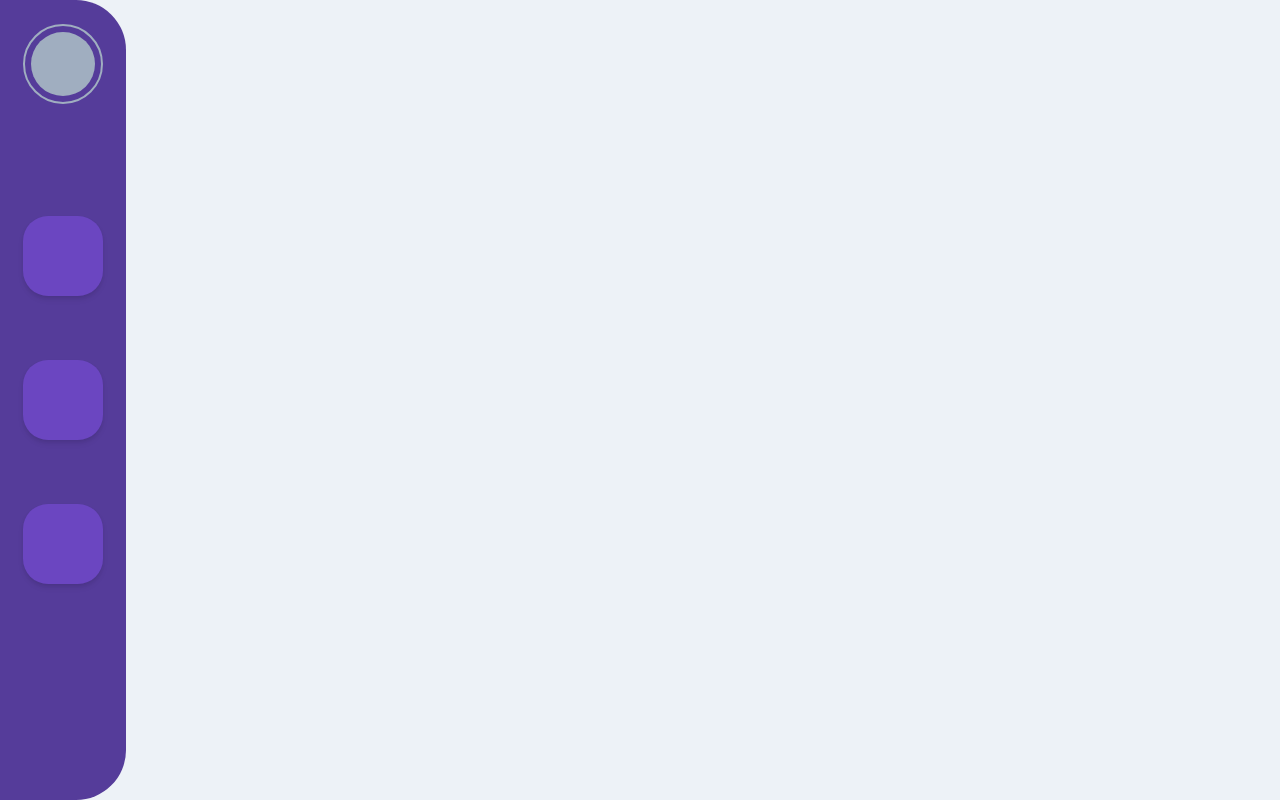
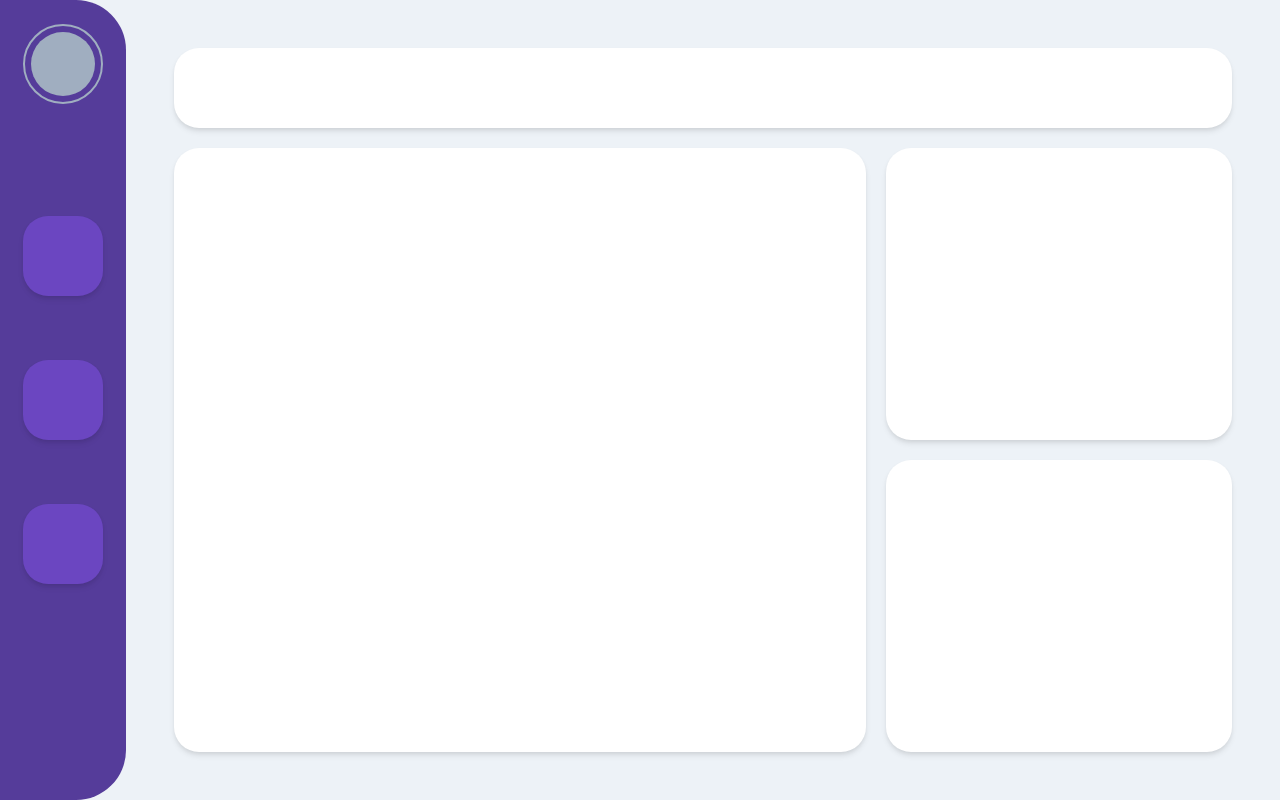
Before and after one commit to mandz-samonte/me.dashboard_v2, a React (Create React App) app in the folder client/: page / in a window 1280 px wide. Built offline with nearby package versions, Linux system fonts and the light colour scheme.

Commit message:
Added main layout

```diff
--- a/client/src/App.js
+++ b/client/src/App.js
@@ -6,7 +6,10 @@ import {
   BrowserRouter as Router,
 } from 'react-router-dom';
 
-import Sidebar from './components/Sidebar';
+import Sidebar from './layout/Sidebar';
+import Content from './layout/Content';
+
+import Card from './components/Card';
 
 function App() {
   return (
@@ -14,9 +17,22 @@ function App() {
       <div className="flex bg-gray-200">
         <Sidebar />
 
-        <div className="w-11/12 h-screen">
+        <Content>
+          <div className="mb-5">
+            <Card className="w-full h-20 shadow-md"></Card>
+          </div>
 
-        </div>
+          <div className="flex h-full">
+            <div className="w-2/3 mr-5">
+              <Card className="w-full h-full shadow-md"></Card>
+            </div>
+
+            <div className="flex flex-col w-1/3">
+              <Card className="w-full h-full shadow-md"></Card>
+              <Card className="w-full h-full shadow-md mt-5"></Card>
+            </div>
+          </div>
+        </Content>
       </div>
     </Router>
   );
--- /dev/null
+++ b/client/src/components/Card/index.js
@@ -0,0 +1,15 @@
+import React from 'react';
+
+function Card(props) {
+  const { className } = props;
+
+  return (
+    <div
+      className={`${className} bg-white rounded-md`}
+    >
+
+    </div>
+  )
+}
+
+export default Card;
--- /dev/null
+++ b/client/src/layout/Content/index.js
@@ -0,0 +1,13 @@
+import React from 'react';
+
+function Content(props) {
+  const { children, className } = props;
+
+  return (
+    <div className={`${className} p-12 flex flex-col w-11/12 h-screen justify-between`}>
+      {children}
+    </div>
+  )
+}
+
+export default Content;
--- a/package.json
+++ b/package.json
@@ -24,6 +24,7 @@
     "concurrently": "^5.2.0",
     "express": "^4.17.1",
     "mysql": "^2.18.1",
-    "nodemon": "^2.0.4"
+    "nodemon": "^2.0.4",
+    "react-feather": "^2.0.8"
   }
 }
```
Also changed, not shown: client/src/layout/Sidebar/index.js (renamed from client/src/components/Sidebar/index.js), 1 other file (tests, documents, lock files or other folders).
